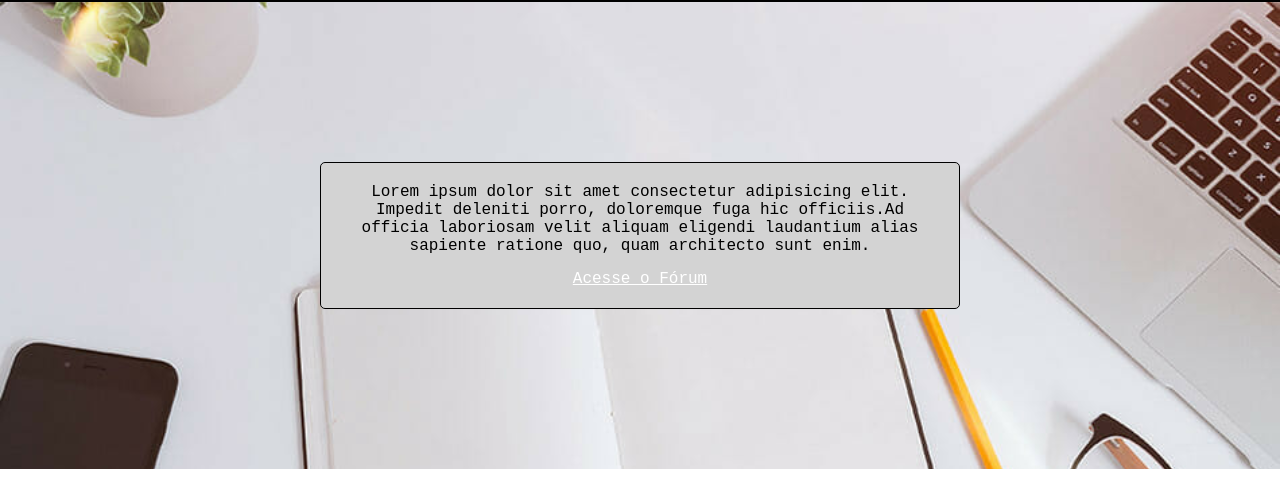
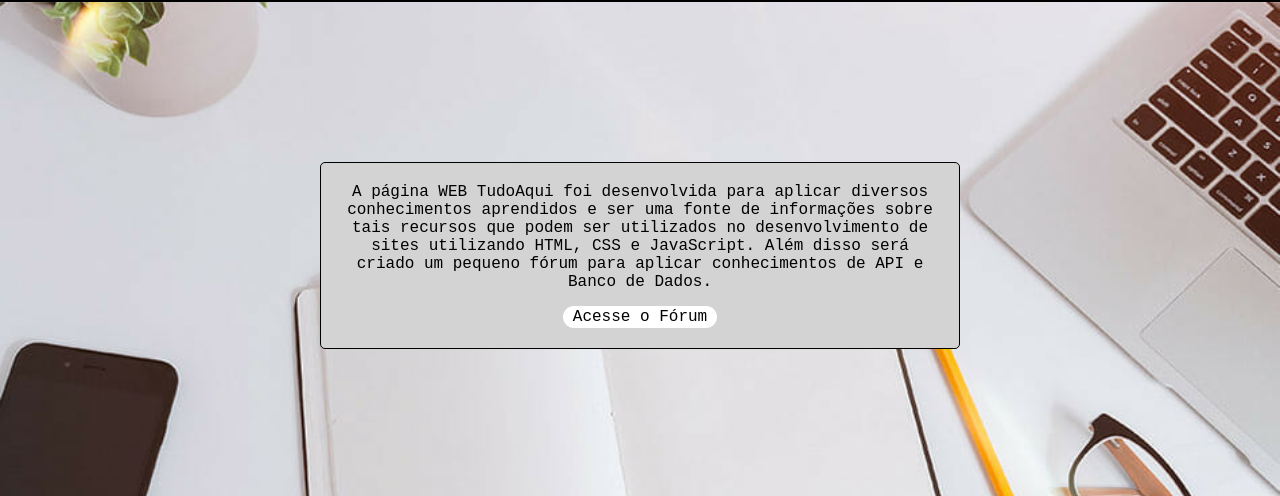
Before and after one commit to LuisBraga31/projetotudoaqui.github.io, a plain HTML site: page index.html in a window 1280 px wide. Shown: the part 80-576 px from the top of the page. Drawn offline with Linux system fonts and the light colour scheme.

Commit message:
Finalizando seção do fórum

```diff
--- a/css/index.css
+++ b/css/index.css
@@ -32,11 +32,18 @@ main {
     text-align: center;
 }
 
-.forum-text button {
+.forum-text a {
     color: black;
     padding: 2px 10px;
+    text-decoration: none;
+    background-color: white;
+    border-radius: 15px;
 }
 
+.forum-text a:hover {
+    transform: scale(1.1);
+    font-weight: bold;
+}
 
 /* RECURSOS */
 
--- a/index.html
+++ b/index.html
@@ -36,9 +36,10 @@
 
             <div class="forum-text">
                 <p>
-                    Lorem ipsum dolor sit amet consectetur adipisicing elit. Impedit deleniti porro, doloremque
-                    fuga hic officiis.Ad officia laboriosam velit aliquam eligendi laudantium alias sapiente ratione
-                    quo, quam architecto sunt enim.
+                    A página WEB TudoAqui foi desenvolvida para aplicar diversos conhecimentos aprendidos e
+                    ser uma fonte de informações sobre tais recursos que podem ser utilizados no desenvolvimento
+                    de sites utilizando HTML, CSS e JavaScript. Além disso será criado um pequeno fórum para aplicar
+                    conhecimentos de API e Banco de Dados.
                 </p>
                 <a href="./pages/login.html"> Acesse o Fórum </a>
             </div>
@@ -98,7 +99,7 @@
                 </div>
 
                 <div class="projeto-item">
-                    <p> ChatGPT </p>
+                    <p> CSS Animation </p>
                     <img src="" alt="" srcset="">
                 </div>
 
```
